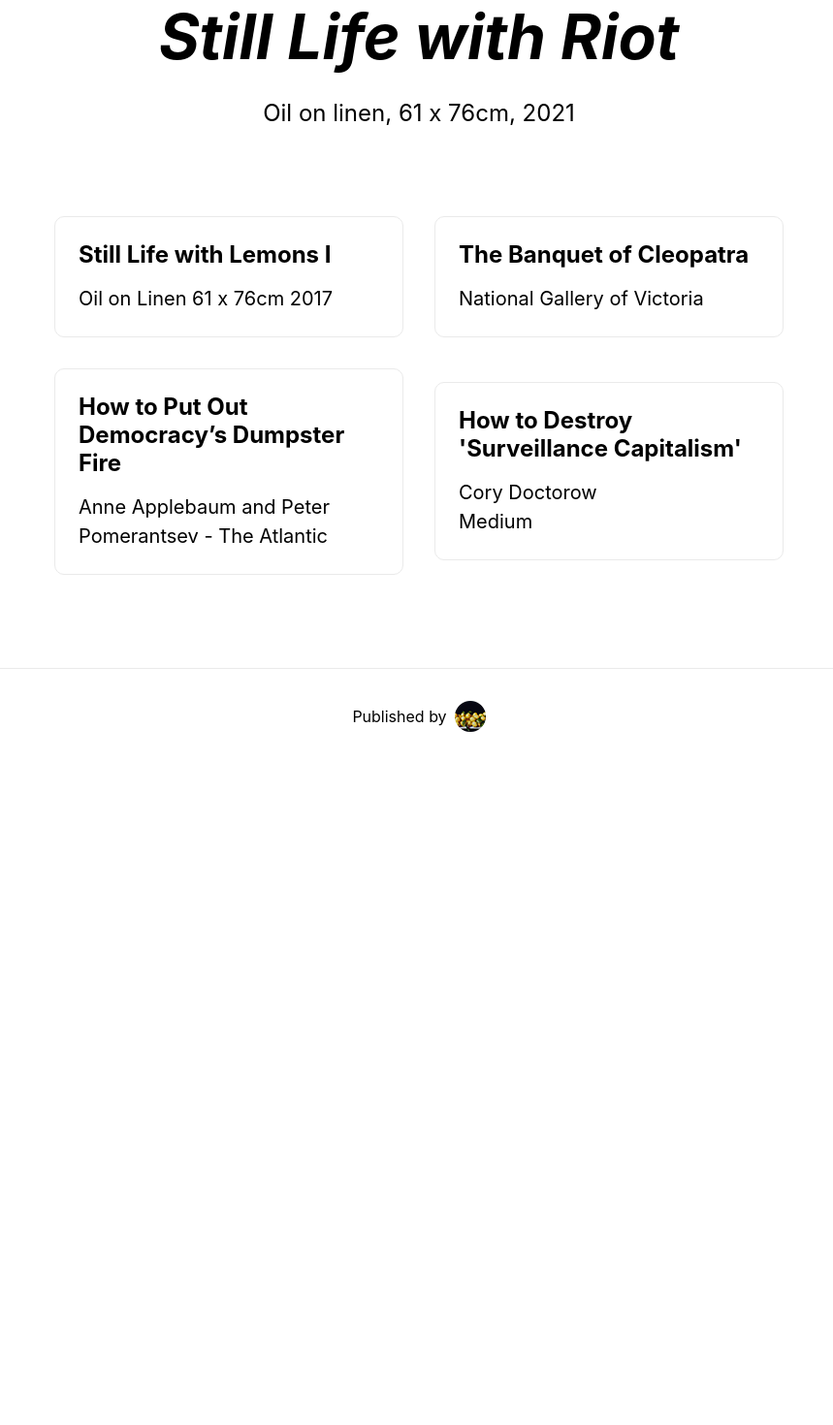
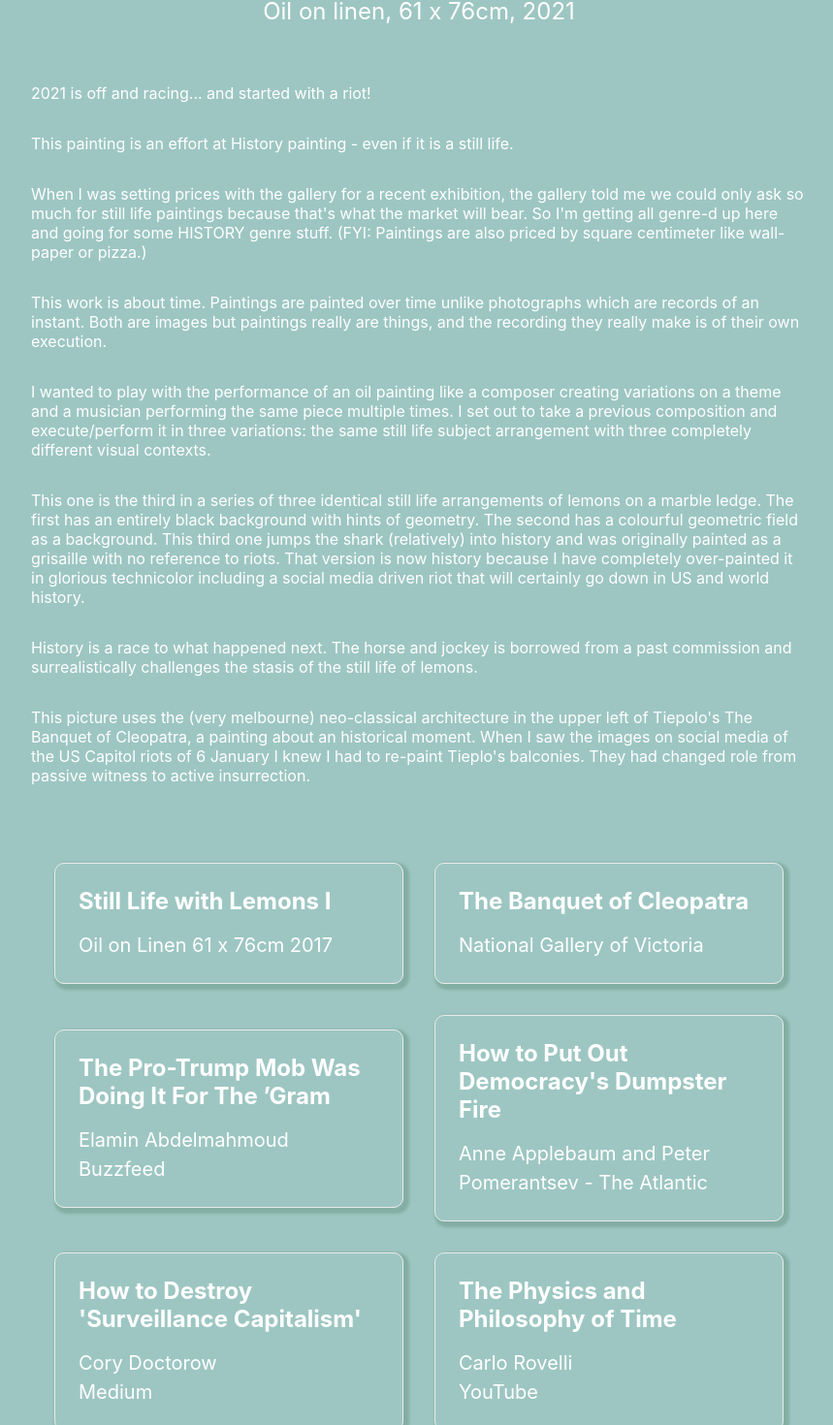
Before and after one commit to chrisbeaumontcom/still-life-with-riot, a Next.js app: page / in a window 1280 px wide. Shown: the part 495-1965 px from the top of the page at 97% size, without its empty margins (208-1067 px from the left). Before the commit the page ends 1284 px from the top, so only its background shows below. Built offline with nearby package versions, Linux system fonts and the light colour scheme.

Commit message:
Add basic colour scheme

```diff
--- a/pages/index.js
+++ b/pages/index.js
@@ -13,7 +13,7 @@ export default function Home() {
         <h1 className="title">
           <img
             className="resp"
-            src="https://res.cloudinary.com/web-school/image/upload/w_600,q_auto:best/still-life-with-riot/still-life-with-riot-ed_zyejwy.jpg"
+            src="https://res.cloudinary.com/web-school/image/upload/w_800,q_auto:best/still-life-with-riot/still-life-with-riot-ed_amku5w.jpg"
             alt="Still Life with Riot"
           />
           <br />
@@ -21,6 +21,66 @@ export default function Home() {
         </h1>
 
         <p className="description">Oil on linen, 61 x 76cm, 2021</p>
+        <div className="blurb">
+          <p>2021 is off and racing... and started with a riot!</p>
+
+          <p>
+            This painting is an effort at History painting - even if it is a
+            still life.{' '}
+          </p>
+
+          <p>
+            When I was setting prices with the gallery for a recent exhibition,
+            the gallery told me we could only ask so much for still life
+            paintings because that's what the market will bear. So I'm getting
+            all genre-d up here and going for some HISTORY genre stuff. (FYI:
+            Paintings are also priced by square centimeter like wall-paper or
+            pizza.)
+          </p>
+
+          <p>
+            This work is about time. Paintings are painted over time unlike
+            photographs which are records of an instant. Both are images but
+            paintings really are things, and the recording they really make is
+            of their own execution.
+          </p>
+
+          <p>
+            I wanted to play with the performance of an oil painting like a
+            composer creating variations on a theme and a musician performing
+            the same piece multiple times. I set out to take a previous
+            composition and execute/perform it in three variations: the same
+            still life subject arrangement with three completely different
+            visual contexts.
+          </p>
+
+          <p>
+            This one is the third in a series of three identical still life
+            arrangements of lemons on a marble ledge. The first has an entirely
+            black background with hints of geometry. The second has a colourful
+            geometric field as a background. This third one jumps the shark
+            (relatively) into history and was originally painted as a grisaille
+            with no reference to riots. That version is now history because I
+            have completely over-painted it in glorious technicolor including a
+            social media driven riot that will certainly go down in US and world
+            history.
+          </p>
+
+          <p>
+            History is a race to what happened next. The horse and jockey is
+            borrowed from a past commission and surrealistically challenges the
+            stasis of the still life of lemons.
+          </p>
+
+          <p>
+            This picture uses the (very melbourne) neo-classical architecture in
+            the upper left of Tiepolo's The Banquet of Cleopatra, a painting
+            about an historical moment. When I saw the images on social media of
+            the US Capitol riots of 6 January I knew I had to re-paint Tieplo's
+            balconies. They had changed role from passive witness to active
+            insurrection.
+          </p>
+        </div>
 
         <div className="grid">
           <a
@@ -39,10 +99,22 @@ export default function Home() {
           </a>
 
           <a
+            href="https://www.buzzfeednews.com/article/elaminabdelmahmoud/trump-mob-social-media-insurrection"
+            className="card"
+          >
+            <h3>The Pro-Trump Mob Was Doing It For The ’Gram</h3>
+            <p>
+              Elamin Abdelmahmoud
+              <br />
+              Buzzfeed
+            </p>
+          </a>
+
+          <a
             href="https://www.theatlantic.com/magazine/archive/2021/04/the-internet-doesnt-have-to-be-awful/618079/"
             className="card"
           >
-            <h3>How to Put Out Democracy’s Dumpster Fire</h3>
+            <h3>How to Put Out Democracy's Dumpster Fire</h3>
             <p>Anne Applebaum and Peter Pomerantsev - The Atlantic</p>
           </a>
 
@@ -56,6 +128,16 @@ export default function Home() {
               <br /> Medium
             </p>
           </a>
+          <a
+            href="https://www.youtube.com/watch?v=-6rWqJhDv7M"
+            className="card"
+          >
+            <h3>The Physics and Philosophy of Time</h3>
+            <p>
+              Carlo Rovelli
+              <br /> YouTube
+            </p>
+          </a>
         </div>
       </main>
 
@@ -65,8 +147,9 @@ export default function Home() {
           target="_blank"
           rel="noopener noreferrer"
         >
-          Published by{' '}
+          Published by
           <img src="/cb-site.png" alt="Site Logo" title="Chris Beaumont" />
+          chrisbeaumont.com
         </a>
       </footer>
 
@@ -74,8 +157,12 @@ export default function Home() {
         img.resp {
           width: 100%;
           height: auto;
+          border: 10px solid #5a989e;
+          outline: 1px solid #eeeeee;
         }
         .container {
+          background-color: #9dc6c2;
+          color: #ffffff;
           min-height: 100vh;
           padding: 0 0.5rem;
           display: flex;
@@ -93,6 +180,16 @@ export default function Home() {
           align-items: center;
         }
 
+        .blurb {
+          display: flex;
+          align-items: left;
+          justify-content: left;
+          flex-wrap: wrap;
+
+          max-width: 800px;
+          margin-top: 1rem;
+        }
+
         footer {
           width: 100%;
           height: 100px;
@@ -104,6 +201,7 @@ export default function Home() {
 
         footer img {
           margin-left: 0.5rem;
+          margin-right: 0.5rem;
         }
 
         footer a {
@@ -131,7 +229,7 @@ export default function Home() {
         .title {
           margin: 0;
           line-height: 1.15;
-          font-size: 4rem;
+          font-size: 3rem;
         }
 
         .title,
@@ -173,6 +271,7 @@ export default function Home() {
           border: 1px solid #eaeaea;
           border-radius: 10px;
           transition: color 0.15s ease, border-color 0.15s ease;
+          box-shadow: 3px 3px 3px 3px #83aea3;
         }
 
         .card:hover,
@@ -194,6 +293,13 @@ export default function Home() {
         }
 
         @media (max-width: 600px) {
+          .title {
+            font-size: 2rem;
+          }
+          .description {
+            line-height: 1;
+            font-size: 1.1rem;
+          }
           .grid {
             width: 100%;
             flex-direction: column;
```
